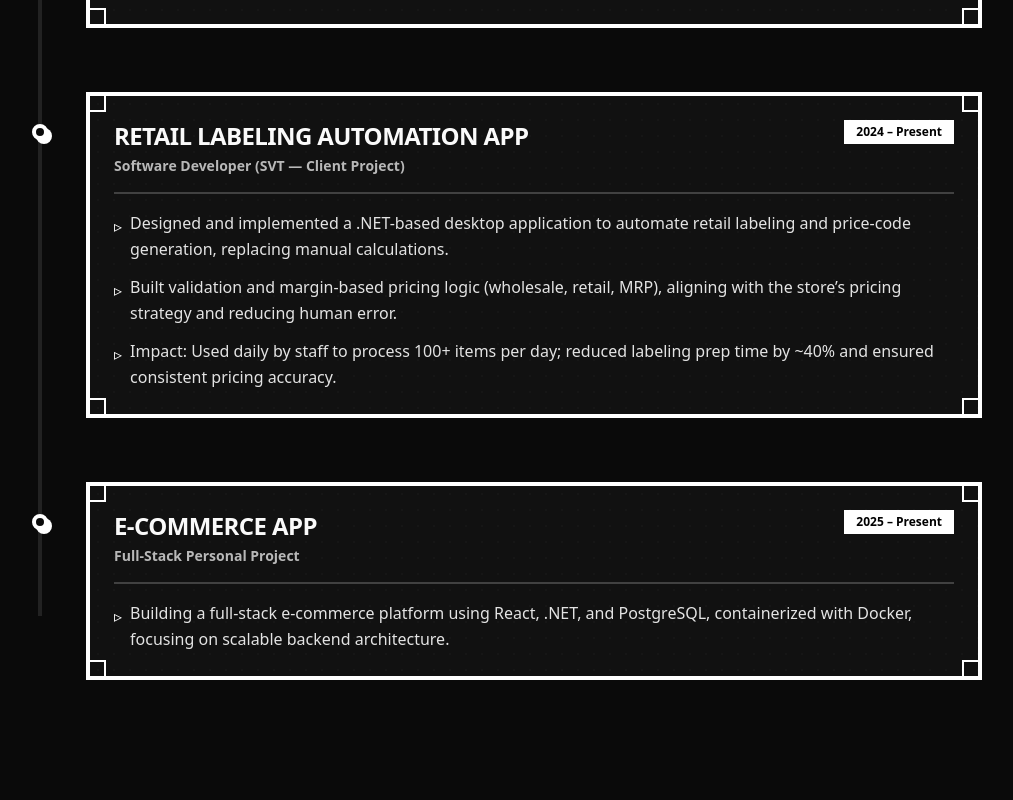
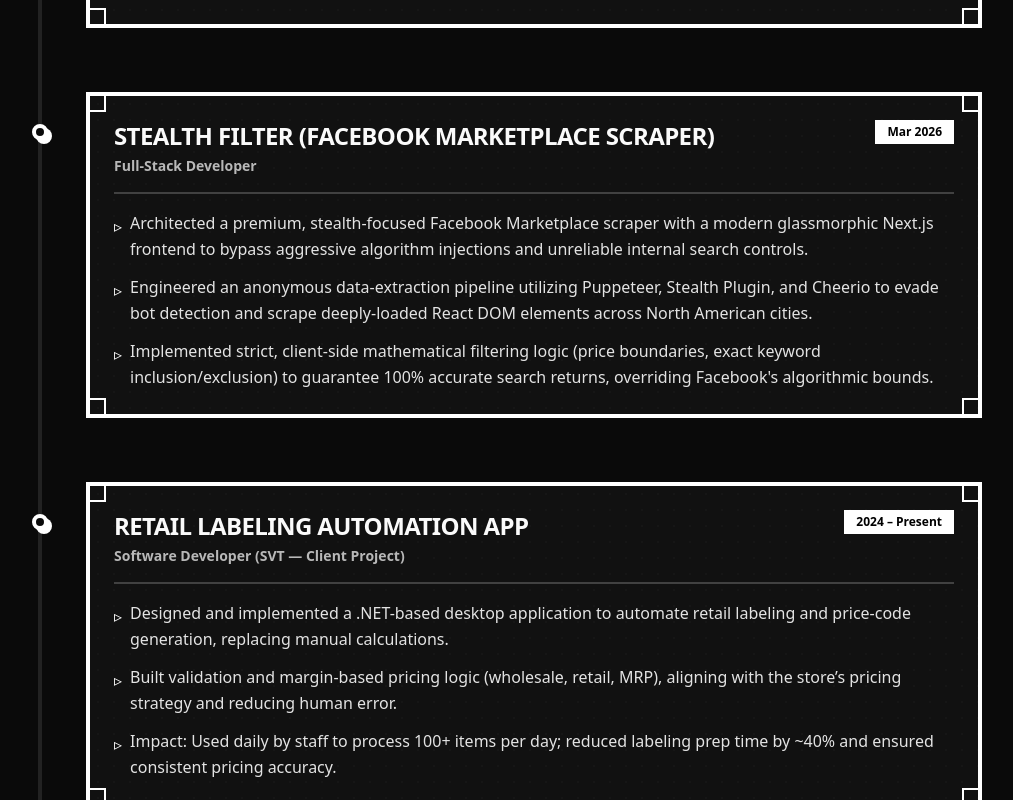
Before and after one commit to Ken70-afk/portfolio-2026, a Next.js app: page /projects in a window 1280 px wide. Shown: the part 1040-1840 px from the top of the page, without its empty margins (234-1247 px from the left). Before the commit the page ends 1816 px from the top, so only its background shows below. Built offline with nearby package versions, Linux system fonts and the light colour scheme.

Commit message:
Added Stealth Filter to projects.

```diff
--- a/src/app/projects/page.tsx
+++ b/src/app/projects/page.tsx
@@ -26,6 +26,17 @@
             "Built event publishing, RSVP/volunteer sign-ups, donation flow (Zeffy integration), and an admin dashboard with monitoring tools; implemented role-based access and input validation.",
             "Automated CI/CD pipelines via GitHub Actions (build, test, deploy), reducing release time and manual errors.",
             "Impact: ~150+ RSVPs in the first month; mobile load time ~3.1s, desktop ~2.6s; improved accessibility compliance (WCAG 2.1) based on Lighthouse audits."
+        ]
+    },
+    {
+        title: "Stealth Filter (Facebook Marketplace Scraper)",
+        role: "Full-Stack Developer",
+        date: "Mar 2026",
+        href: "https://github.com/Ken70-afk/Stealth-Filter",
+        description: [
+            "Architected a premium, stealth-focused Facebook Marketplace scraper with a modern glassmorphic Next.js frontend to bypass aggressive algorithm injections and unreliable internal search controls.",
+            "Engineered an anonymous data-extraction pipeline utilizing Puppeteer, Stealth Plugin, and Cheerio to evade bot detection and scrape deeply-loaded React DOM elements across North American cities.",
+            "Implemented strict, client-side mathematical filtering logic (price boundaries, exact keyword inclusion/exclusion) to guarantee 100% accurate search returns, overriding Facebook's algorithmic bounds."
         ]
     },
     {
```
